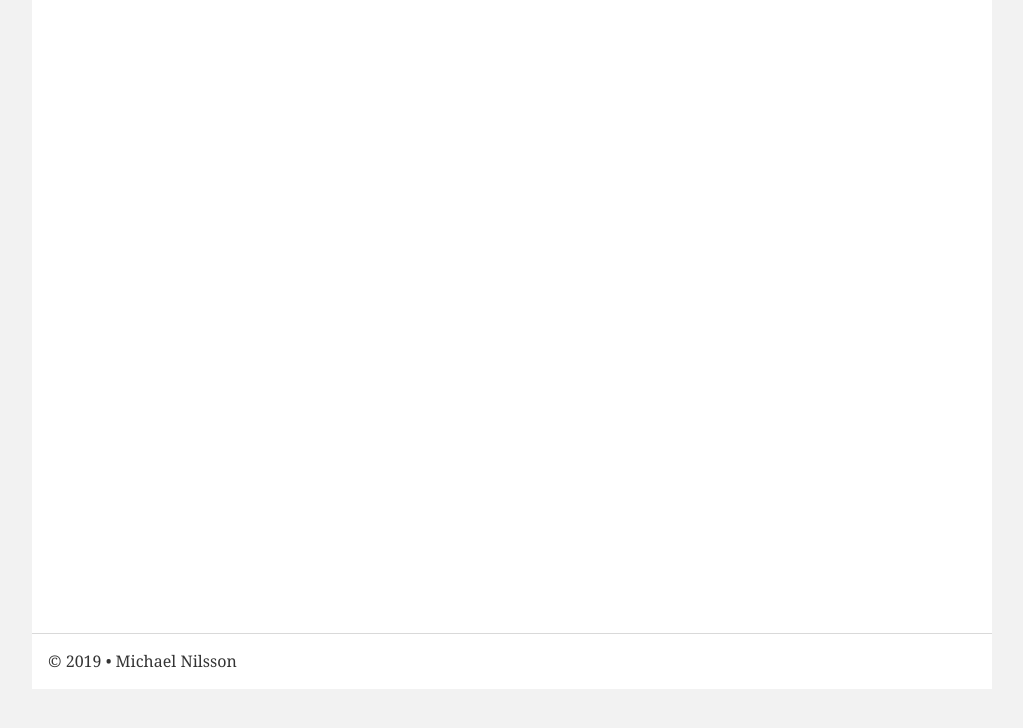
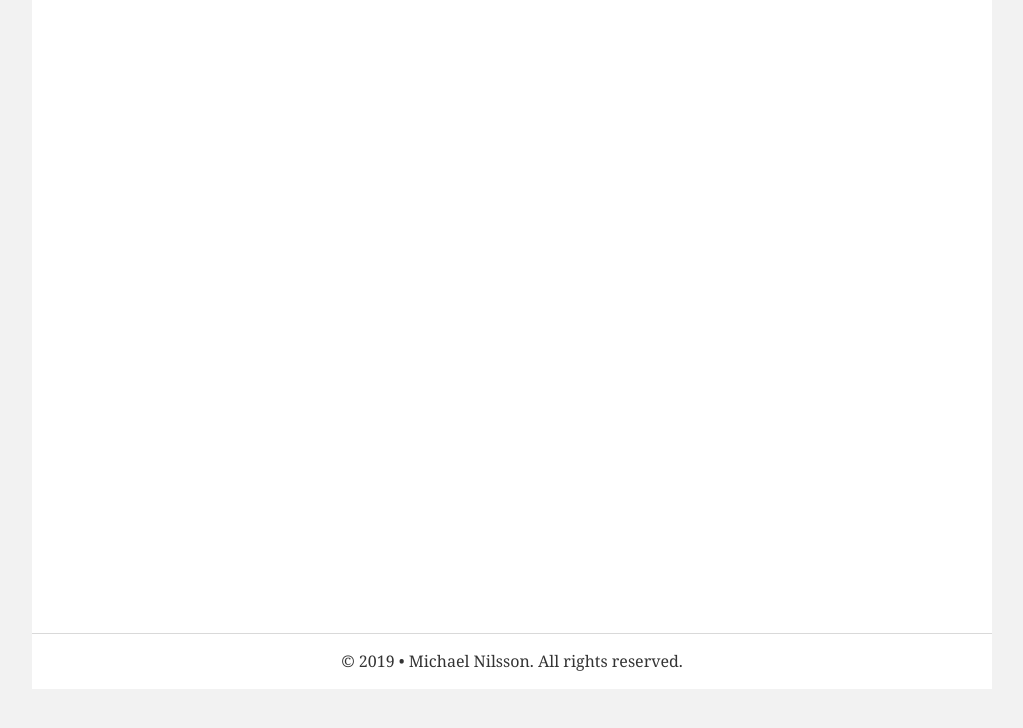
Before and after one commit to micnil/micnil.github.io, a Gatsby site: page / in a window 1280 px wide. Shown: the part 72-800 px from the top of the page, without its empty margins (128-1151 px from the left). Built offline with nearby package versions, Linux system fonts and the light colour scheme; Gatsby itself is replaced by a stand-in of ours; what typography-theme-moraga would draw is missing.

Commit message:
Correct copyright statement

```diff
--- a/src/components/Footer.js
+++ b/src/components/Footer.js
@@ -8,11 +8,12 @@ const Container = styled.footer`
   background-color: rgb(255, 255, 255);
   border-top: 1px solid rgba(0, 0, 0, 0.15);
   padding: 1rem;
+  text-align: center;
 `;
 
 const Footer = ({ children, author }) => (
   <Container>
-    <span>© {new Date().getFullYear()} • {author}</span>
+    <span>© {new Date().getFullYear()} • {author}. All rights reserved.</span>
   </Container>
 );
 
```
